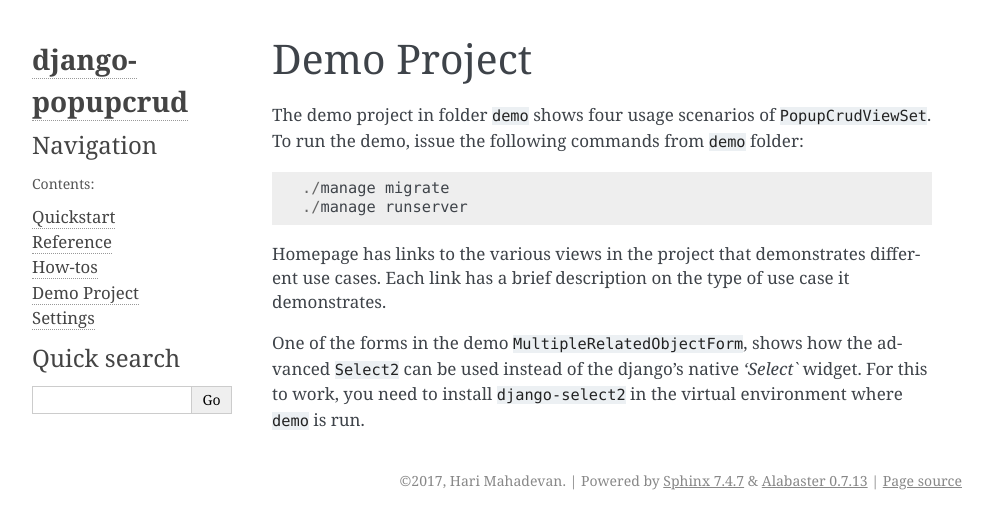
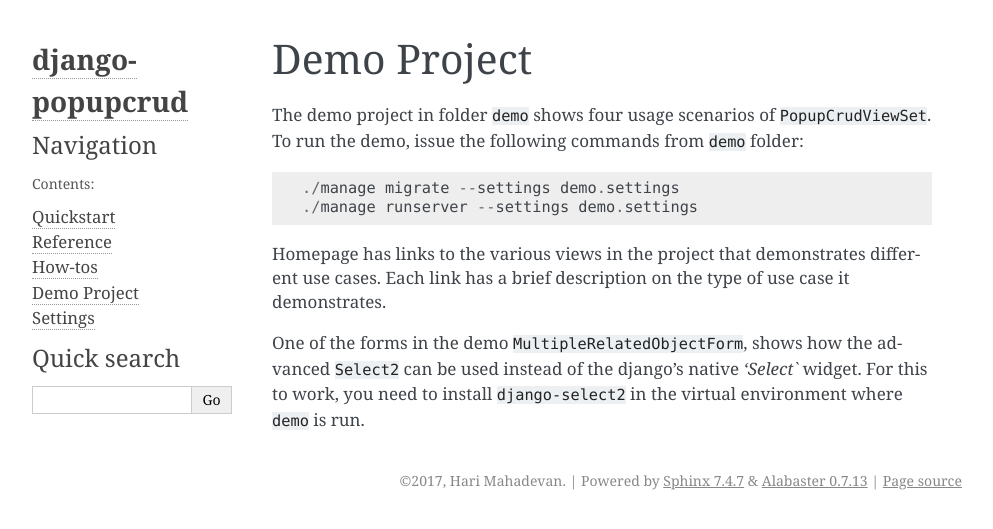
Before and after one commit to harikvpy/django-popupcrud, a Sphinx documentation site: the page built from docs/demo.rst, in a window 1280 px wide. Shown: the top 529 px of the page, without its empty margins (148-1141 px from the left). Built offline with Sphinx 7.4.7, drawn with Linux system fonts in a browser that asks for light colours.

Commit message:
Update demo app documentation

```diff
--- a/docs/demo.rst
+++ b/docs/demo.rst
@@ -5,8 +5,8 @@ The demo project in folder ``demo`` shows four usage scenarios of
 ``PopupCrudViewSet``. To run the demo, issue the following commands from
 ``demo`` folder::
 
-    ./manage migrate
-    ./manage runserver
+    ./manage migrate --settings demo.settings
+    ./manage runserver --settings demo.settings
 
 Homepage has links to the various views in the project that demonstrates
 different use cases. Each link has a brief description on the type of use case
```
